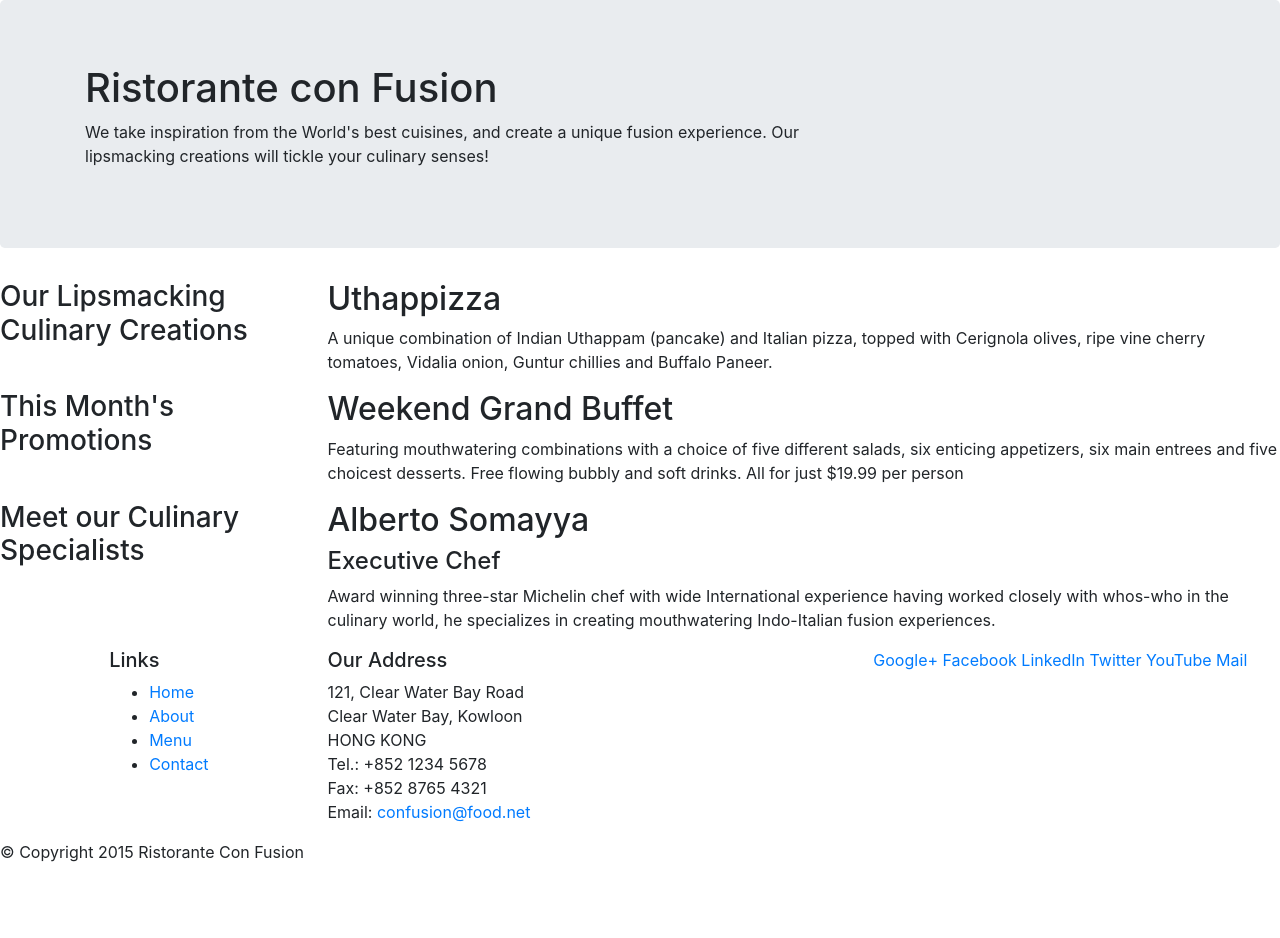
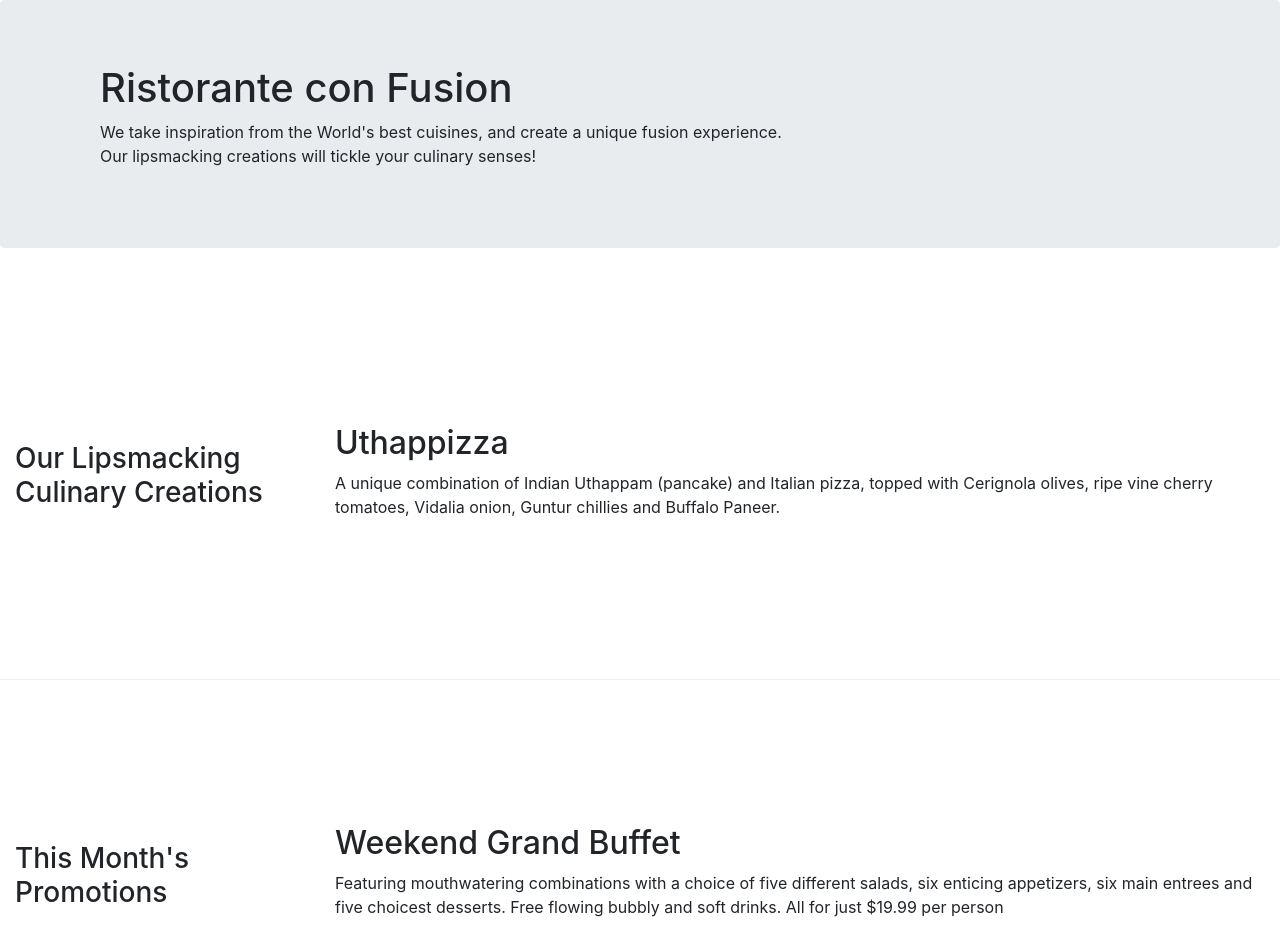
Before and after one commit to zangvil/coursera-bootstrap-confusion, a website: page index.html in a window 1280 px wide. Shown: the top 938 px of the page. Before the commit the page ends 880 px from the top, so only its background shows below. Drawn offline with nearby package versions, Linux system fonts and the light colour scheme.

Commit message:
Bootstrap Grid Part 2

```diff
--- /dev/null
+++ b/css/styles.css
@@ -0,0 +1,30 @@
+.raw-header{
+  margin: 0px auto;
+  padding: 0px;
+}
+
+.raw-content{
+    margin: 0px auto;
+    padding: 50px 0px 50px 0px;
+    border-bottom: 1px ridge;
+    min-height: 400px;
+}
+
+.footer{
+    background-color: #D1C4E9;
+    margin: 0px auto;
+    padding: 20px 0px 20px 0px;
+}
+
+.jamborton{
+    padding: 70px 30px 70px 30px;
+    margin: 0px auto;
+    background: #9575CD;
+    color: floralwhite;
+}
+
+address{
+    font-size: 80%;
+    margin: 0px;
+    color: #0f0f0f;
+}
--- a/index.html
+++ b/index.html
@@ -9,6 +9,7 @@
 
      <!-- Bootstrap CSS -->
      <link rel="stylesheet" href="node_modules/bootstrap/dist/css/bootstrap.min.css">
+     <link href="css/styles.css" rel="stylesheet">
     <title>Ristorante Con Fusion</title>
 </head>
 
@@ -16,7 +17,7 @@
 
     <header class="jumbotron">
         <div class="container">
-            <div class="row">
+            <div class="row raw-header">
                 <div class="col-12 col-sm-8">
                     <h1>Ristorante con Fusion</h1>
                     <p>We take inspiration from the World's best cuisines, and create a unique fusion experience. Our lipsmacking creations will tickle your culinary senses!</p>
@@ -28,18 +29,18 @@
     </header>
 
     <div class="conntiner">
-        <div class="row">
-            <div class="col-sm-4 push-sm-8 col-md-3 push-md-9">
+        <div class="row raw-content align-items-center">
+            <div class="col-sm-4 col-md-3 flex-last">
                 <h3>Our Lipsmacking Culinary Creations</h3>
             </div>
-            <div class="col-sm pull-sm-4 col-md pull-md-3">
+            <div class="col-sm col-md flex-first">
                 <h2>Uthappizza</h2>
                 <p>A unique combination of Indian Uthappam (pancake) and Italian pizza, topped with Cerignola olives, ripe vine cherry tomatoes, Vidalia onion, Guntur chillies and Buffalo Paneer.</p>
             </div>
         </div>
 
 
-        <div class="row">
+        <div class="row raw-content align-items-center">
             <div class="col-sm-4 col-md-3">
                 <h3>This Month's Promotions</h3>
             </div>
@@ -49,11 +50,11 @@
             </div>
         </div>
 
-        <div class="row">
-            <div class="col-sm-4 push-sm-8 col-md-3 push-md-9">
+        <div class="row raw-content align-items-center">
+            <div class="col-sm-4 col-md-3 flex-last">
                 <h3>Meet our Culinary Specialists</h3>
             </div>
-            <div class="col-sm pull-sm-4 col-md pull-md-3">
+            <div class="col-sm col-md flex-first">
                 <h2>Alberto Somayya</h2>
                 <h4>Executive Chef</h4>
                 <p>Award winning three-star Michelin chef with wide International experience having worked closely with whos-who in the culinary world, he specializes in creating mouthwatering Indo-Italian fusion experiences. </p>
@@ -61,12 +62,12 @@
         </div>
     </div>
 
-    <footer>
+    <footer class="footer">
         <div class="continer">
             <div class="row">
                 <div class="col-5 offset-1 col-sm-2">
                     <h5>Links</h5>
-                    <ul>
+                    <ul class="list-unstyled">
                         <li><a href="#">Home</a></li>
                         <li><a href="#">About</a></li>
                         <li><a href="#">Menu</a></li>
@@ -84,8 +85,8 @@
 		              Email: <a href="mailto:confusion@food.net">confusion@food.net</a>
 		           </address>
                 </div>
-                <div class="col col-sm-4">
-                    <div>
+                <div class="col col-sm-4 align-self-center">
+                    <div style="text-align:center">
                         <a href="http://google.com/+">Google+</a>
                         <a href="http://www.facebook.com/profile.php?id=">Facebook</a>
                         <a href="http://www.linkedin.com/in/">LinkedIn</a>
```
